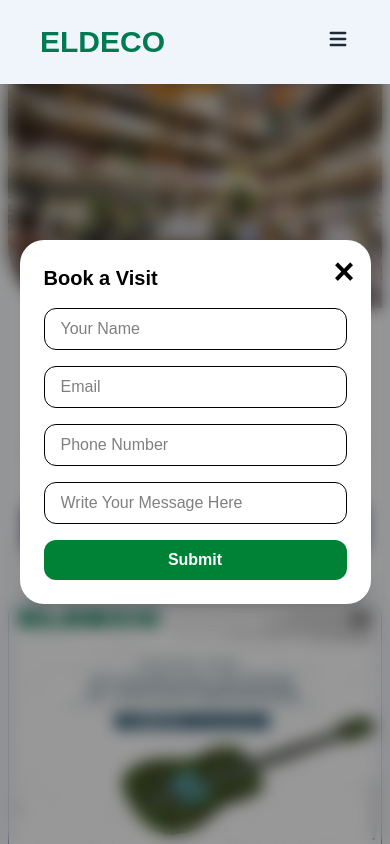
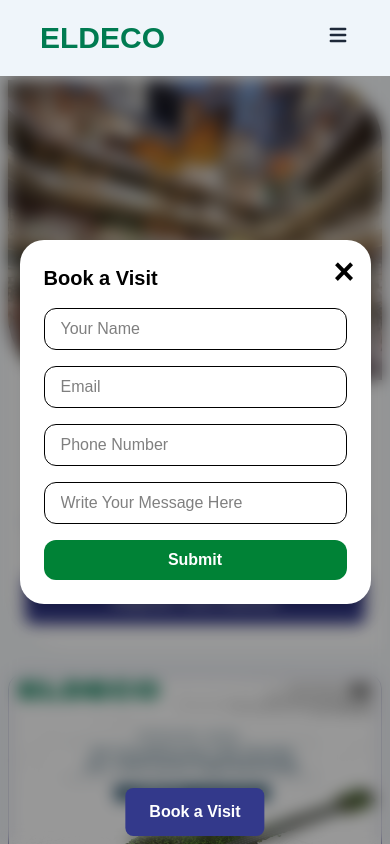
Before and after one commit to dhiraj2105/ritz-media, a React (Vite) app: page / in a window 390 px wide. Shown: the top 844 px of the page. Built offline with nearby package versions, Linux system fonts and the light colour scheme.

Commit message:
fixed btn

```diff
--- a/src/App.jsx
+++ b/src/App.jsx
@@ -1,3 +1,4 @@
+import BookButton from "./components/layout/BookButton.jsx";
 import Footer from "./components/layout/Footer.jsx";
 import Navbar from "./components/layout/Navbar.jsx";
 import PopupForm from "./components/PopUpForm.jsx";
@@ -22,6 +23,7 @@ const App = () => {
       <LocationSection />
       <ContactSection />
       <Footer />
+      <BookButton />
     </>
   );
 };
--- /dev/null
+++ b/src/components/layout/BookButton.jsx
@@ -0,0 +1,16 @@
+import React from "react";
+
+const BookButton = () => {
+  return (
+    <div className="fixed bottom-2 left-1/2 transform -translate-x-1/2 z-50 md:hidden ">
+      <button
+        onClick={() => window.dispatchEvent(new Event("openPopup"))}
+        className="bg-[#33398B] text-white px-6 py-3 rounded-lg font-semibold hover:bg-[#4a4fa0] transition cursor-pointer"
+      >
+        Book a Visit
+      </button>
+    </div>
+  );
+};
+
+export default BookButton;
--- a/src/components/layout/Footer.jsx
+++ b/src/components/layout/Footer.jsx
@@ -1,79 +1,3 @@
-// import { FaFacebook, FaInstagram, FaLinkedin, FaTwitter } from "react-icons/fa";
-
-// export default function Footer() {
-//   return (
-//     <footer className="mt-0 rounded-t-3xl pt-10 pb-6 px-4 md:px-10 bg-white">
-//       <div className="max-w-7xl mx-auto grid grid-cols-1 sm:grid-cols-2 md:grid-cols-3 gap-10 text-center md:text-left">
-//         {/* Branding */}
-//         <div>
-//           <h3 className="text-3xl sm:text-4xl font-bold text-[#007B51] mb-2">
-//             ELDECO
-//           </h3>
-//           <p className="text-sm text-gray-600">
-//             Modern living, elevated. A perfect blend of luxury and convenience
-//             in the heart of the city.
-//           </p>
-//         </div>
-
-//         {/* Navigation */}
-//         <div>
-//           <h4 className="text-2xl font-bold text-[#6565A4] mb-2">
-//             Quick Links
-//           </h4>
-//           <ul className="space-y-1 text-md text-[#6565A4]">
-//             <li>
-//               <a href="#amenities" className="hover:underline">
-//                 Amenities
-//               </a>
-//             </li>
-//             <li>
-//               <a href="#location" className="hover:underline">
-//                 Location
-//               </a>
-//             </li>
-//             <li>
-//               <a href="#about" className="hover:underline">
-//                 About
-//               </a>
-//             </li>
-//             <li>
-//               <a href="#contact" className="hover:underline">
-//                 Contact
-//               </a>
-//             </li>
-//           </ul>
-//         </div>
-
-//         {/* Contact / Socials */}
-//         <div>
-//           <h4 className="text-xl font-semibold text-[#6565A4] mb-2">Connect</h4>
-//           <p className="text-md text-[#6565A4] mb-2">Email: info@skyline.com</p>
-//           <div className="flex justify-center md:justify-start gap-4 text-xl text-[#6565A4]">
-//             <a href="#" aria-label="Facebook">
-//               <FaFacebook />
-//             </a>
-//             <a href="#" aria-label="Instagram">
-//               <FaInstagram />
-//             </a>
-//             <a href="#" aria-label="Twitter">
-//               <FaTwitter />
-//             </a>
-//             <a href="#" aria-label="LinkedIn">
-//               <FaLinkedin />
-//             </a>
-//           </div>
-//         </div>
-//       </div>
-
-//       <hr className="my-6 border-gray-300" />
-
-//       <div className="text-center text-sm text-gray-500">
-//         © {new Date().getFullYear()} Eldeco. All rights reserved.
-//       </div>
-//     </footer>
-//   );
-// }
-
 import { FaFacebook, FaInstagram, FaLinkedin, FaTwitter } from "react-icons/fa";
 
 export default function Footer() {
@@ -82,7 +6,7 @@ export default function Footer() {
       <div className="max-w-7xl mx-auto grid grid-cols-1 sm:grid-cols-2 md:grid-cols-3 gap-10 text-center md:text-left">
         {/* Branding */}
         <div>
-          <h3 className="text-3xl sm:text-4xl font-bold text-[#007B51] mb-2">
+          <h3 className="text-3xl sm:text-4xl font-extrabold text-[#007B51] mb-2">
             ELDECO
           </h3>
           <p className="text-sm text-gray-600">
@@ -143,19 +67,19 @@ export default function Footer() {
 
       <hr className="my-6 border-gray-300" />
 
-      <div className="text-center text-sm text-gray-500 mb-4">
+      <div className="text-center text-sm text-gray-500 sm:mb-1 mb-10">
         © {new Date().getFullYear()} Eldeco. All rights reserved.
       </div>
 
       {/* 👉 Popup Trigger Button */}
-      <div className="text-center block md:hidden">
+      {/* <div className="text-center block md:hidden">
         <button
           onClick={() => window.dispatchEvent(new Event("openPopup"))}
           className="bg-[#33398B] text-white px-6 py-3 rounded-lg font-semibold hover:bg-[#4a4fa0] transition cursor-pointer"
         >
           Book a Visit
         </button>
-      </div>
+      </div> */}
     </footer>
   );
 }
--- a/src/components/layout/Navbar.jsx
+++ b/src/components/layout/Navbar.jsx
@@ -1,84 +1,3 @@
-// import { useState } from "react";
-// import { Link } from "react-scroll";
-// import { HiMenu, HiX } from "react-icons/hi";
-
-// const navLinks = [
-//   { name: "Home", to: "hero" },
-//   { name: "About", to: "about" },
-//   { name: "Gallery", to: "gallery" },
-//   { name: "Amenities", to: "amenities" },
-//   { name: "Floor Plans", to: "floorplans" },
-//   { name: "Location", to: "location" },
-//   { name: "Contact", to: "contact" },
-// ];
-
-// export default function Navbar() {
-//   const [isOpen, setIsOpen] = useState(false);
-
-//   return (
-//     <header className=" w-full z-10000">
-//       <nav className="bg-[#eff5fa] backdrop-blur-lg px-10 py-9 flex justify-between items-center transition-all duration-300">
-//         {/* Logo */}
-//         <div className="text-3xl font-bold text-[#007B51]">
-//           <a href="#">ELDECO</a>
-//         </div>
-
-//         {/* Desktop Nav */}
-//         <ul className="hidden md:flex gap-7 text-gray-700 font-medium text-xl ">
-//           {navLinks.map((link) => (
-//             <li key={link.to}>
-//               <Link
-//                 to={link.to}
-//                 spy={true}
-//                 smooth={true}
-//                 offset={-80}
-//                 duration={500}
-//                 className="cursor-pointer hover:text-[#abc5f5] transition"
-//               >
-//                 {link.name}
-//               </Link>
-//             </li>
-//           ))}
-//         </ul>
-
-//         {/* Mobile Menu Button */}
-//         <div className="md:hidden">
-//           <button onClick={() => setIsOpen(!isOpen)}>
-//             {isOpen ? (
-//               <HiX className="text-2xl text-gray-800" />
-//             ) : (
-//               <HiMenu className="text-2xl text-gray-800" />
-//             )}
-//           </button>
-//         </div>
-//       </nav>
-
-//       {/* Mobile Menu */}
-//       {isOpen && (
-//         <div className="md:hidden mt-2 bg-white shadow-lg rounded-xl py-4 px-6">
-//           <ul className="flex flex-col gap-4 text-gray-700 font-medium">
-//             {navLinks.map((link) => (
-//               <li key={link.to}>
-//                 <Link
-//                   to={link.to}
-//                   spy={true}
-//                   smooth={true}
-//                   offset={-80}
-//                   duration={500}
-//                   onClick={() => setIsOpen(false)}
-//                   className="cursor-pointer block"
-//                 >
-//                   {link.name}
-//                 </Link>
-//               </li>
-//             ))}
-//           </ul>
-//         </div>
-//       )}
-//     </header>
-//   );
-// }
-
 import { useState, useEffect } from "react";
 import { Link } from "react-scroll";
 import { HiMenu, HiX } from "react-icons/hi";
@@ -120,13 +39,13 @@ export default function Navbar() {
 
   return (
     <header
-      className={`w-full z-50 fixed top-0 transition-transform duration-300 ${
+      className={`w-full z-50 fixed top-0 transition-transform duration-300  ${
         showNavbar ? "translate-y-0" : "-translate-y-full"
       }`}
     >
-      <nav className="bg-[#eff5fa] backdrop-blur-lg px-10 py-6 flex justify-between items-center transition-all duration-300">
+      <nav className="bg-[#eff5fa] backdrop-blur-lg px-10 py-5 flex justify-between items-center transition-all duration-300">
         {/* Logo */}
-        <div className="text-3xl font-bold text-[#007B51]">
+        <div className="text-3xl font-extrabold text-[#007B51]">
           <a href="#">ELDECO</a>
         </div>
 
--- a/src/components/section/GallerySection.jsx
+++ b/src/components/section/GallerySection.jsx
@@ -24,7 +24,7 @@ const GallerySection = () => {
             <p className="text-[#6565A4] font-bold">
               Sector 22D, Yamuna Expressway
             </p>
-            <h2 className="text-4xl md:text-6xl font-bold mb-4 text-[#33398B]">
+            <h2 className="text-4xl md:text-6xl font-bold mb-4 text-[#007B51]">
               ELDECO
             </h2>
             {/* <p className="text-[#6565A4] text-xl">5.0 lakh</p> */}
--- a/src/components/section/HeroSection.jsx
+++ b/src/components/section/HeroSection.jsx
@@ -35,7 +35,7 @@ const HeroSection = () => {
   return (
     <section
       id="hero"
-      className="px-2 md:px-10 py-2 pb-1 md:py-8 mx-auto sm:h-screen bg-[#f5f8fa] md:-mb-17"
+      className="px-2 md:px-10 py-2 pb-1 md:py-8 mx-auto sm:h-screen bg-[#f5f8fa] md:-mb-17 mt-18 sm:mt-0"
     >
       <Swiper
         modules={[Navigation, Autoplay]}
```
